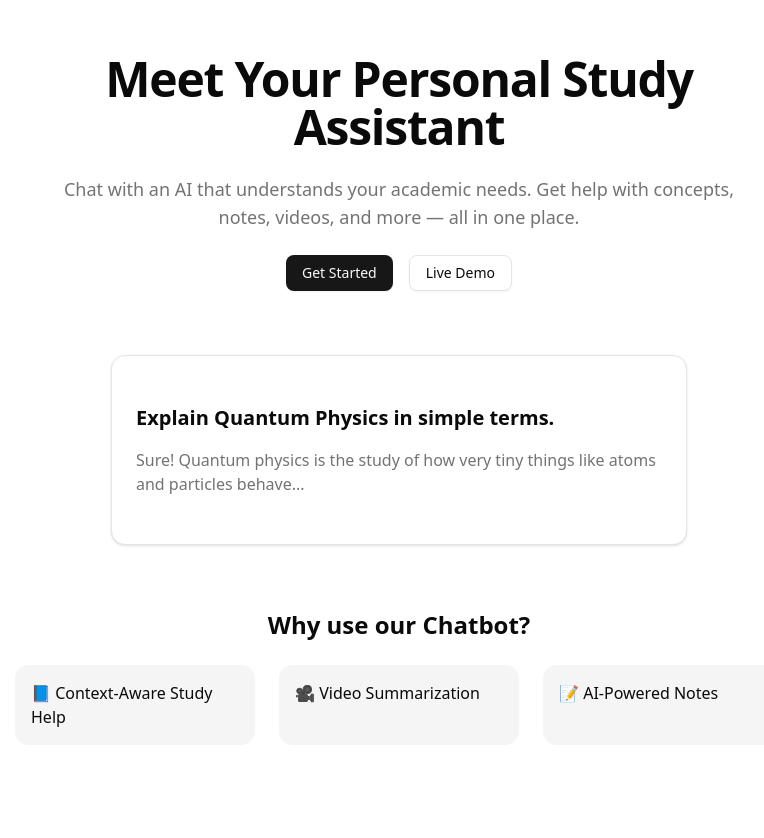
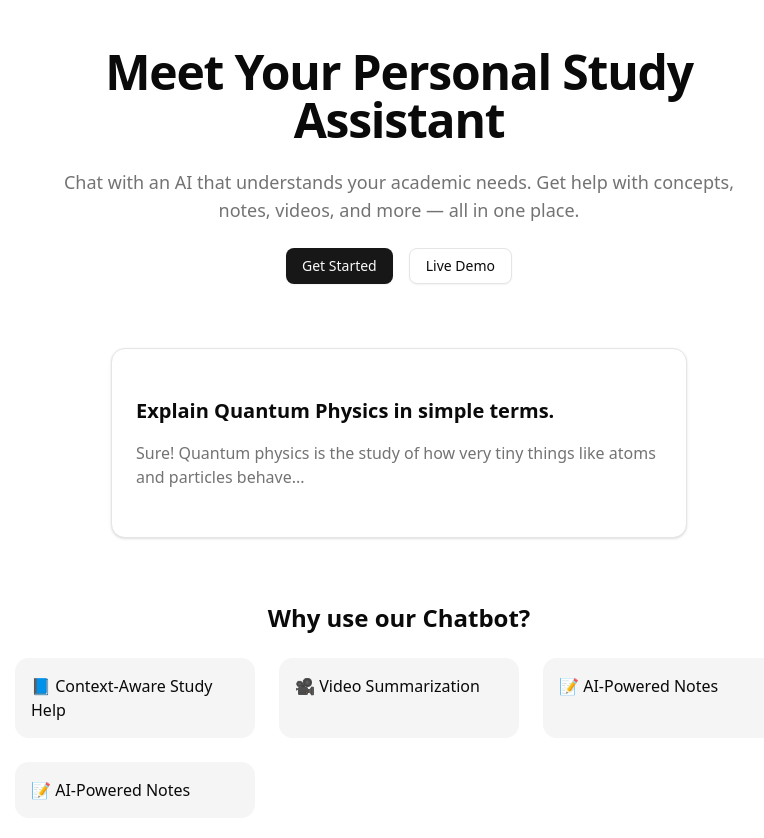
Before and after one commit to itzraghavv/eduhive, a Next.js app: page / in a window 1280 px wide. Shown: the top 838 px of the page, without its empty margins (241-1005 px from the left). Before the commit the page ends 800 px from the top, so only its background shows below. Built offline with nearby package versions, Linux system fonts and the light colour scheme.

Commit message:
tweaks in landingpage

```diff
--- a/app/(landing-page)/page.tsx
+++ b/app/(landing-page)/page.tsx
@@ -43,6 +43,7 @@ export default function HomePage() {
           </li>
           <li className="bg-muted rounded-xl p-4">🎥 Video Summarization</li>
           <li className="bg-muted rounded-xl p-4">📝 AI-Powered Notes</li>
+          <li className="bg-muted rounded-xl p-4">📝 AI-Powered Notes</li>
         </ul>
       </section>
     </main>
```
